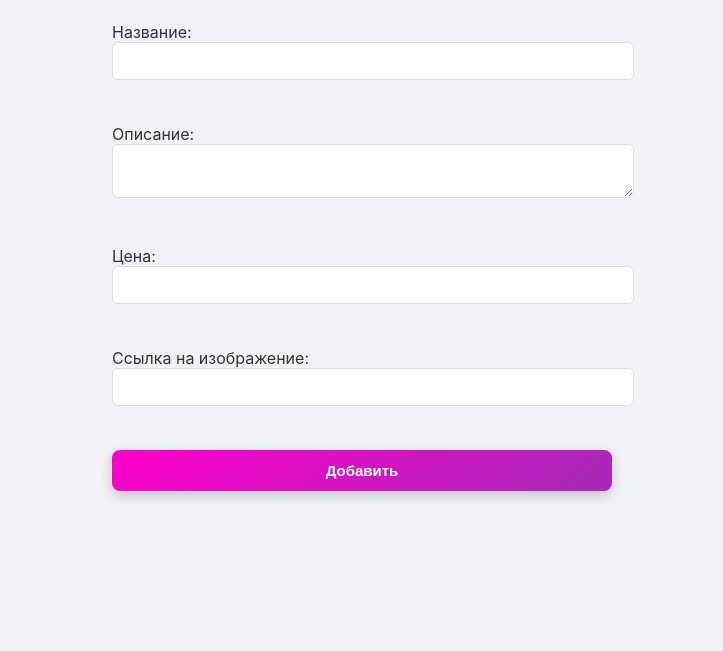
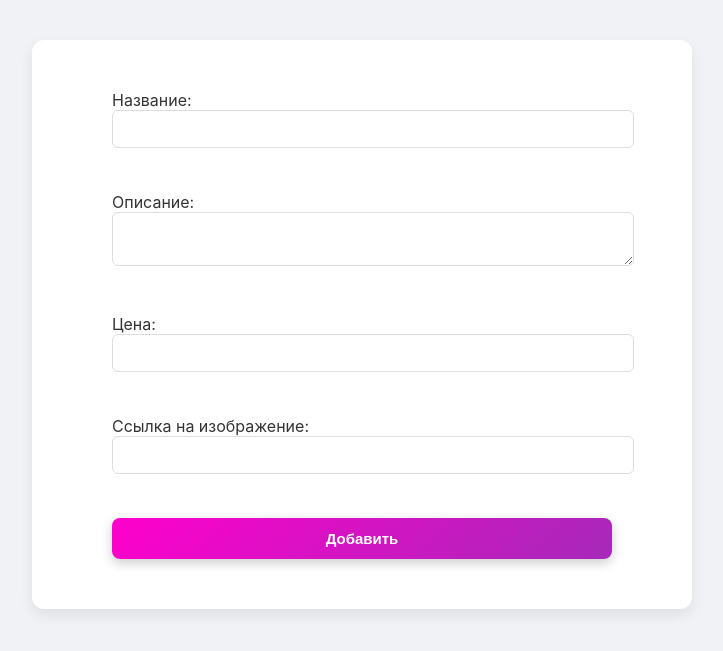
Before and after one commit to Hitsuga-K/VB, a FastAPI app: page /add-product in a window 1280 px wide. Shown: the part 60-711 px from the top of the page, without its empty margins (278-1001 px from the left). Run offline with FastAPI, Linux system fonts and the light colour scheme.

Commit message:
Update style.css

```diff
--- a/static/style.css
+++ b/static/style.css
@@ -15,6 +15,14 @@ body {
     padding: 40px;
     max-width: 1200px;
     margin: auto;
+}
+.form-container {
+    background-color: #fff;
+    border-radius: 12px;
+    padding: 30px;
+    box-shadow: 0 6px 14px rgba(0,0,0,0.08);
+    max-width: 600px;
+    margin: 40px auto;
 }
 
 /* Карточка товара */
```
